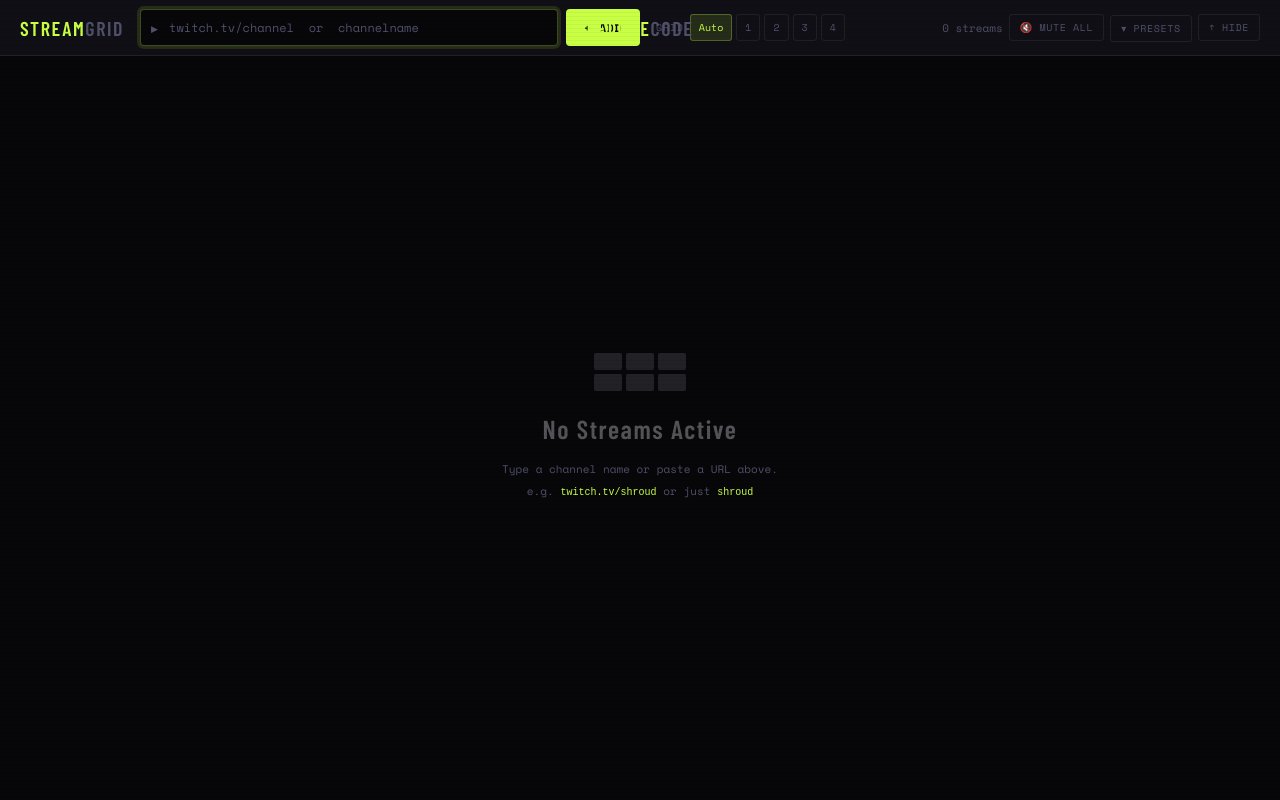
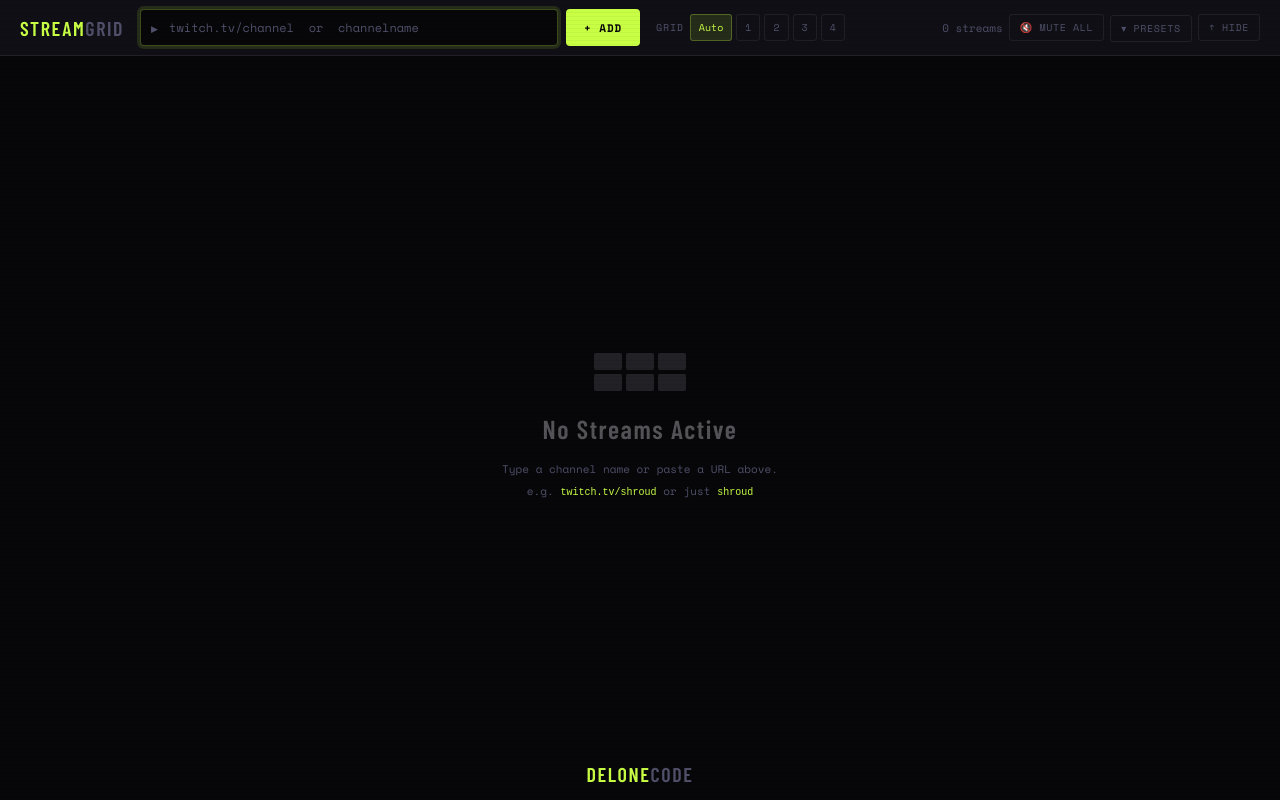
Before and after one commit to DeloneCode/streamgrid, a plain HTML site: page index.html in a window 1280 px wide. Drawn offline with nearby package versions, Linux system fonts and the light colour scheme; a web font is replaced by a local one.

Commit message:
Move DELONECODE brand to fixed bottom center

```diff
--- a/index.html
+++ b/index.html
@@ -76,7 +76,8 @@
     .logo span { color: var(--muted); }
 
     .brand-center {
-      position: absolute;
+      position: fixed;
+      bottom: 14px;
       left: 50%;
       transform: translateX(-50%);
       font-family: 'Barlow Condensed', sans-serif;
@@ -87,6 +88,7 @@
       color: var(--accent);
       white-space: nowrap;
       pointer-events: none;
+      z-index: 50;
     }
     .brand-center span { color: var(--muted); }
 
@@ -705,7 +707,7 @@
 
   <header class="header">
     <div class="logo">Stream<span>Grid</span></div>
-    <div class="brand-center">DELONE<span>CODE</span></div>
+
 
     <div class="add-form">
       <div class="input-wrap">
@@ -1221,5 +1223,6 @@
     loadStreams();
     input.focus();
   </script>
+  <div class="brand-center">DELONE<span>CODE</span></div>
 </body>
 </html>
```
